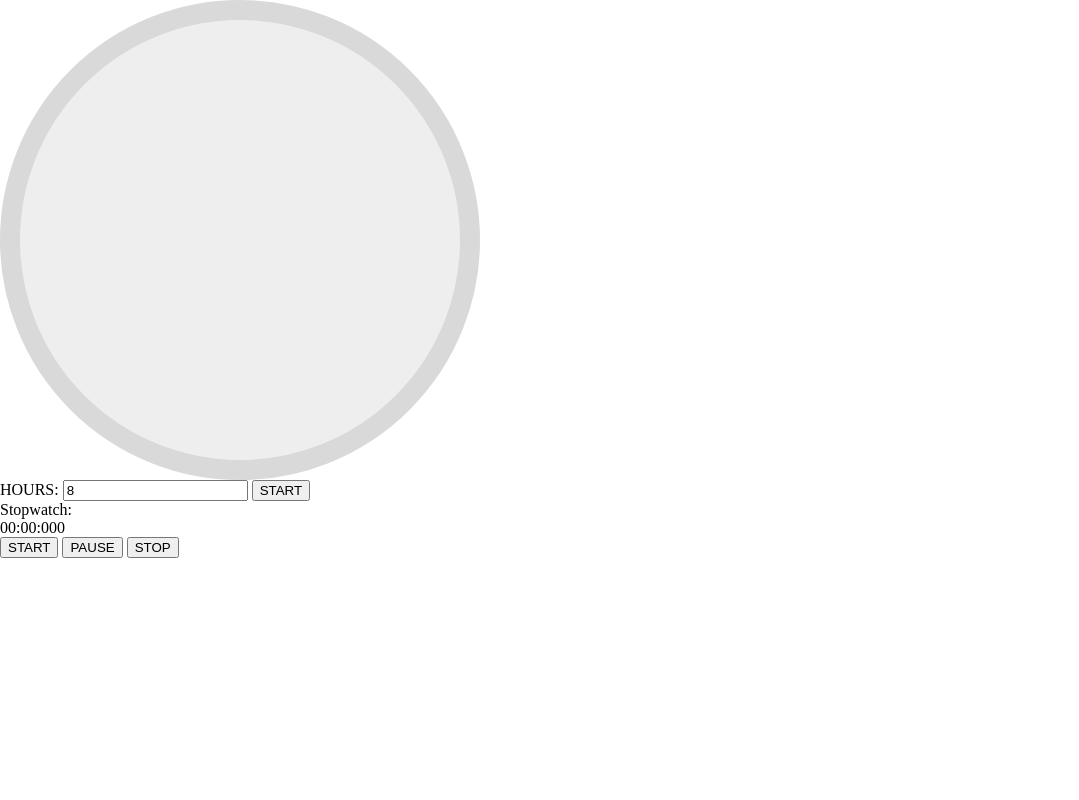
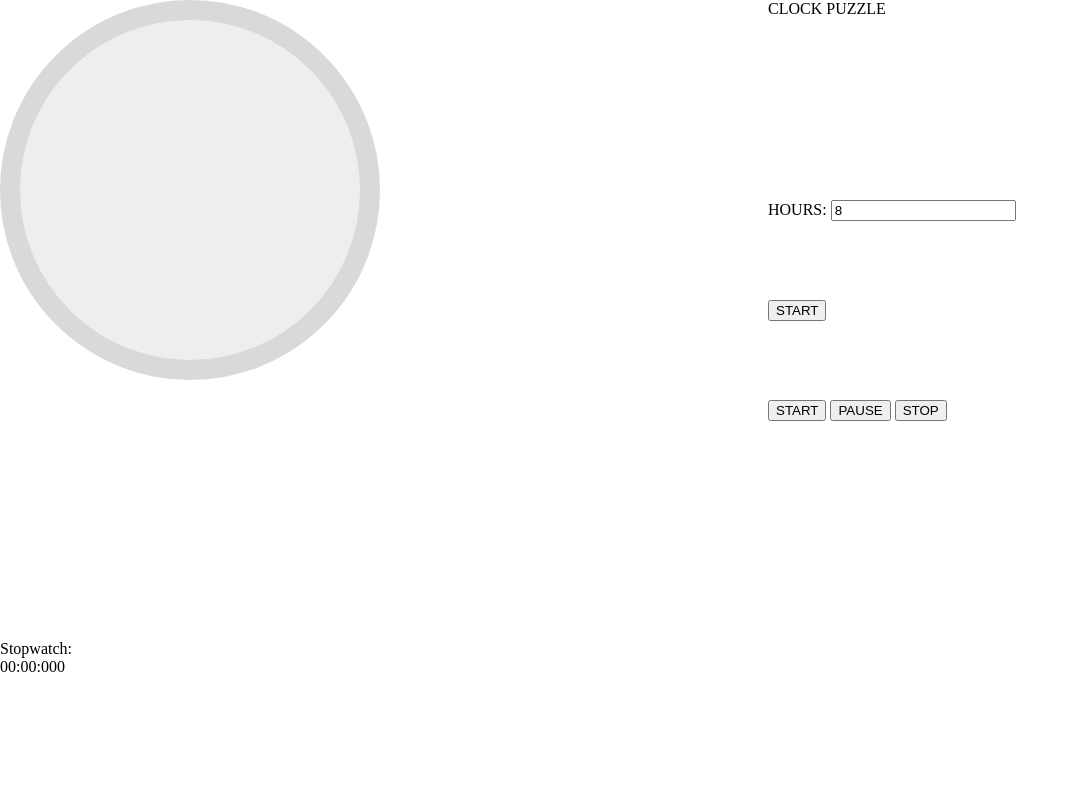
Before and after one commit to martin98m/ClockPuzzle, a plain HTML site: page index.html in a window 1280 px wide. Shown: the whole page, without its empty margins (0-1079 px from the left). Drawn offline with Linux system fonts and the light colour scheme.

Commit message:
Added grid template for web-page content layout.

```diff
--- a/css/clock_design.css
+++ b/css/clock_design.css
@@ -5,12 +5,12 @@ body{
 }
 
 .clock_container{
-    position: relative;
+    /*position: relative;*/
     display: flex;
     justify-content: center;
     align-items: flex-start;
-    width: 400px;
-    height: 400px;
+    width: 300px;
+    height: 300px;
     background: #eee;
     border-radius: 50%;
     padding: 20px;
@@ -30,7 +30,7 @@ body{
 
 .clock_hand{
     position: absolute;
-    height: 200px;
+    height: 150px;
 
     display: flex;
     justify-content: center;
@@ -46,7 +46,7 @@ body{
     width: 15px;
     /*background: linear-gradient( to top, #eee 0%, #eee 80%, black 80%, black 100%);*/
     position: absolute;
-    height: 200px;
+    height: 150px;
     font-size: 28px;
     border: 1px solid red;
     transform-origin: bottom;
--- /dev/null
+++ b/css/grid_template.css
@@ -0,0 +1,78 @@
+.grid_main_container{
+    width: 100vw;
+    height: 100vh;
+
+    display: grid;
+    grid-template-columns: 3fr 2fr;
+
+    /*justify-items: stretch;*/
+    /*align-items: stretch;*/
+}
+
+.grid_main_left{
+    grid-column: 1;
+    grid-row: 1;
+
+    display: grid;
+    grid-template-columns: 4fr 1fr;
+    grid-template-rows: 4fr 1fr;
+
+    /*border: 1px solid blue;*/
+}
+.grid_main_right{
+    grid-column: 2;
+    grid-row: 1;
+
+    display: grid;
+    grid-template-columns: 1fr 1fr 1fr;
+    grid-template-rows: 2fr 1fr 1fr 4fr;
+
+    /*border: 1px solid red;*/
+}
+
+.grid_clock{
+    grid-column: 1/3;
+    grid-row: 1;
+
+    width: 100%;
+    height: 100%;
+    /*border: 1px solid red;*/
+}
+
+.grid_timer{
+    grid-column: 1;
+    grid-row: 2;
+
+    /*border: 1px solid red;*/
+}
+.grid_clicks{
+    grid-column: 2;
+    grid-row: 2;
+
+    /*border: 1px solid red;*/
+}
+/*RIGHT SIDE*/
+.grid_title{
+    grid-column: 1/4;
+    grid-row: 1;
+
+    /*border: 1px solid blue;*/
+}
+.grid_difficulty{
+    grid-column: 1/4;
+    grid-row: 2;
+
+    /*border: 1px solid blue;*/
+}
+.grid_control{
+    grid-column: 1/4;
+    grid-row: 3;
+
+    /*border: 1px solid blue;*/
+}
+.grid_extra{
+    grid-column: 1/4;
+    grid-row: 4;
+
+    /*border: 1px solid blue;*/
+}
--- a/css/index.css
+++ b/css/index.css
@@ -3,7 +3,7 @@ body{
     border: 0;
     padding: 0;
 }
-
+/*
 h1{
     color: red;
 }
@@ -88,4 +88,4 @@ h3{
 .hourSpot > a {
     font-size: 26px;
     pointer-events: none;
-}
+}*/
--- a/index.html
+++ b/index.html
@@ -4,11 +4,15 @@
     <meta charset="UTF-8">
     <title>Clock Puzzle</title>
 
-    <!--<link rel="stylesheet" href="css/index.css">-->
+    <link rel="stylesheet" href="css/index.css">
     <link rel="stylesheet" href="css/clock_design.css">
+    <link rel="stylesheet" href="css/grid_template.css">
 </head>
 <body>
 
+<div class="grid_main_container">
+    <div class="grid_main_left">
+        <div class="grid_clock">
             <div id="main_container" class="clock_container">
                 <div id="left_hand" class="clock_hand clock_hand_left">
                     <div class="left_handle"></div>
@@ -17,17 +21,32 @@
                     <div class="right_handle"></div>
                 </div>
             </div>
-<label for="gameSizeId">HOURS:</label>
-<input type="number" placeholder="8" id="gameSizeId" value="8" min="3">
-<button onclick="startNewGame()">START</button>
+        </div>
+        <div class="grid_timer">
             <div id="stopwatch">
                 <a>Stopwatch:</a><br>
                 <a id="stopwatch_time">00:00:000</a>
             </div>
+        </div>
+        <div class="grid_clicks"></div>
+    </div>
+    <div class="grid_main_right">
+        <div class="grid_title">CLOCK PUZZLE</div>
+        <div class="grid_difficulty">
+            <label for="gameSizeId">HOURS:</label>
+            <input type="number" placeholder="8" id="gameSizeId" value="8" min="3">
+        </div>
+        <div class="grid_control">
+            <button onclick="startNewGame()">START</button>
+        </div>
+        <div class="grid_extra">
             <div>
                 <button onclick="startStopwatch()">START</button>
                 <button onclick="pauseStopwatch()">PAUSE</button>
                 <button onclick="stopStopwatch()">STOP</button>
+            </div>
+        </div>
+    </div>
 </div>
 
 <script src="js/index.js"></script>
--- a/js/ClockPuzzle.js
+++ b/js/ClockPuzzle.js
@@ -15,15 +15,16 @@ let game = {
 function newGame(size){
 
     for (let a = 0; a < size; a++) clockArray[a]=0;
-    console.log(clockArray);
+    // console.log(clockArray);
     game.hourCount = size;
+    game.clicks = 0;
     let newTest = Array.from(Array(size).keys());
-    console.log(newTest);
+    // console.log(newTest);
 
     let start = Math.floor(Math.random() * Math.floor(newTest.length));//INDEX
 
-    console.log(start);
-    console.log("-------------");
+    // console.log(start);
+    // console.log("-------------");
 
     let o;
     let x = 1;
@@ -34,20 +35,20 @@ function newGame(size){
         if (index !== -1) {
             newTest.splice(index, 1);
         }
-        console.log(newTest);
-        console.log("A:" + o);
+        // console.log(newTest);
+        // console.log("A:" + o);
 
         let target = Math.floor(Math.random() * Math.floor(newTest.length));//INDEX
-        console.log("B:" + newTest[target]);
+        // console.log("B:" + newTest[target]);
 
         let distanceA = distance(o, newTest[target], size);//VALUE
-        console.log(distanceA);
+        // console.log(distanceA);
 
         clockArray[o] = distanceA;
         start = target;
 
-        console.log(clockArray);
-        console.log("---------");
+        // console.log(clockArray);
+        // console.log("---------");
         x++;
         if (x === size) o = newTest[target];
     }
@@ -108,7 +109,13 @@ function gameSetUp() {
             hourSpot.clicked = true;
             hourSpot.element.style.opacity = "40%";
             game.clicks = game.clicks + 1;
-            if (game.clicks === game.hourCount) alert("Game WON!!!");
+            if (game.clicks === game.hourCount) {
+                alert("Game WON!!!");
+                pauseStopwatch();
+                leftHandle.style.visibility = "hidden";
+                rightHandle.style.visibility = "hidden";
+                return;
+            }
 
 
             lockHourSpots();
--- a/js/Stopwatch.js
+++ b/js/Stopwatch.js
@@ -47,6 +47,7 @@ function startStopwatch() {
 
 function stopStopwatch() {
     clearInterval(timerIntervalObject);
+    timerIntervalObject = null;
     elapsedTime = 0;
     stopwatchTimeElement.innerText = "00:00:000";
     console.log("STOPPED");
--- a/js/index.js
+++ b/js/index.js
@@ -6,12 +6,13 @@ function startNewGame(){
     let val = document.getElementById("gameSizeId");
     console.log(val.value);
 
-
-
     let paras = document.getElementsByClassName("hourSpot");
 
     while(paras[0]) {paras[0].parentNode.removeChild(paras[0]);}
 
     newGame(parseInt(val.value));
+
+    stopStopwatch();
+    startStopwatch();
     dfsSetUp();
 }
```
Lines whose indentation alone changed are shown as unchanged.
